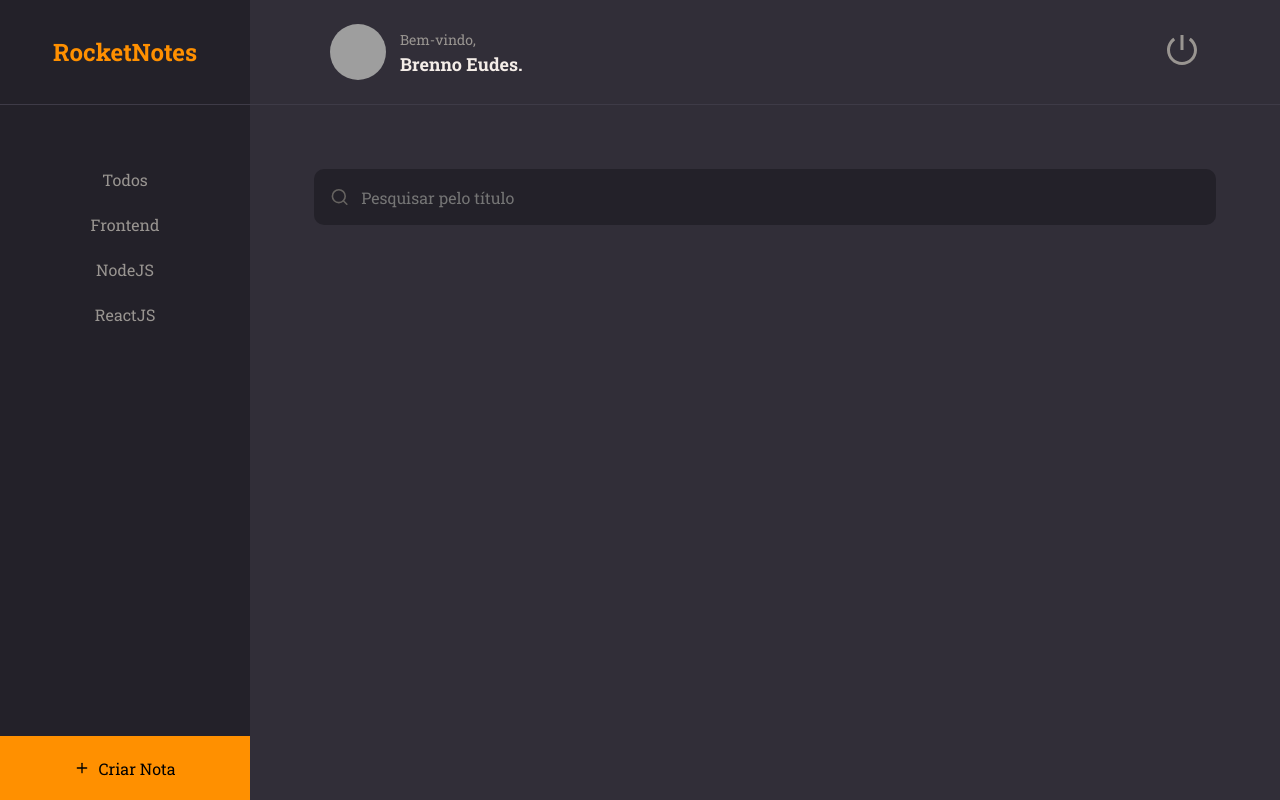
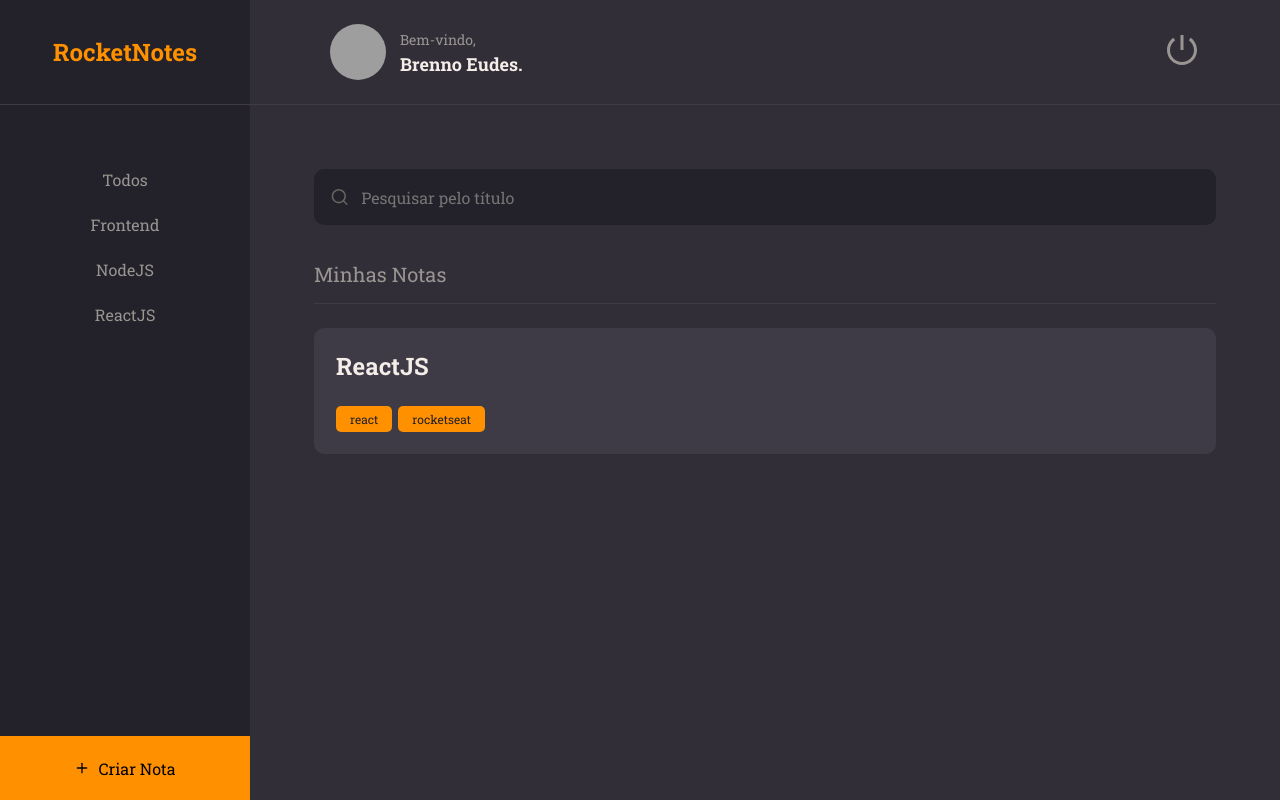
Before and after one commit to brennoEudes/rocketNotes, a React (Vite) app in the folder RocketNotes/: page / in a window 1280 px wide. Built offline with nearby package versions, Linux system fonts and the light colour scheme; grey boxes are pictures that could not be loaded.

Commit message:
Note Component, Tag ...rest, homepage concluded

```diff
--- /dev/null
+++ b/RocketNotes/src/components/Note/index.jsx
@@ -0,0 +1,17 @@
+import { Container } from "./styles";
+import { Tag } from "../../components/Tag";
+
+export function Note({ data, ...rest }) {
+  return (
+    <Container {...rest}>
+      <h1>{data.title}</h1>
+      {data.tags && (
+        <footer>
+          {data.tags.map((tag) => (
+            <Tag key={tag.id} title={tag.name} />
+          ))}
+        </footer>
+      )}
+    </Container>
+  );
+}
--- /dev/null
+++ b/RocketNotes/src/components/Note/styles.js
@@ -0,0 +1,26 @@
+import styled from "styled-components";
+
+export const Container = styled.button`
+  width: 100%;
+  background-color: ${({ theme }) => theme.COLORS.BACKGROUND_700};
+
+  border: none;
+  border-radius: 10px;
+  padding: 22px;
+  margin-bottom: 16px;
+
+  > h1 {
+    flex: 1;
+    text-align: left;
+
+    font-weight: 700;
+    font-size: 24px;
+    color: ${({ theme }) => theme.COLORS.WHITE};
+  }
+
+  > footer {
+    width: 100%;
+    display: flex;
+    margin-top: 24px;
+  }
+`;
--- a/RocketNotes/src/components/Tag/index.jsx
+++ b/RocketNotes/src/components/Tag/index.jsx
@@ -1,5 +1,5 @@
 import { Container } from "./styles";
 
-export function Tag({ title }) {
-  return <Container>{title}</Container>;
+export function Tag({ title, ...rest }) {
+  return <Container {...rest}>{title}</Container>;
 }
--- a/RocketNotes/src/pages/Home/index.jsx
+++ b/RocketNotes/src/pages/Home/index.jsx
@@ -4,6 +4,8 @@
 import { Header } from "../../components/Header";
 import { ButtonText } from "../../components/ButtonText";
 import { Input } from "../../components/Input";
+import { Section } from "../../components/Section";
+import { Note } from "../../components/Note";
 
 export function Home() {
   return (
@@ -30,10 +32,23 @@
       </Menu>
 
       <Search>
-        <Input placeholder="Pesquisar pelo título" icon={FiSearch} /> {/* inserindo a lupa */}
+        <Input placeholder="Pesquisar pelo título" icon={FiSearch} />{" "}
+        {/* inserindo a lupa */}
       </Search>
 
-      <Content></Content>
+      <Content>
+        <Section title="Minhas Notas">
+          <Note
+            data={{
+              title: "ReactJS",
+              tags: [
+                { id: "1", name: "react" },
+                { id: "2", name: "rocketseat" },
+              ],
+            }}
+          />
+        </Section>
+      </Content>
 
       <NewNote>
         <FiPlus />
--- a/RocketNotes/src/pages/Home/styles.js
+++ b/RocketNotes/src/pages/Home/styles.js
@@ -52,6 +52,10 @@
 `;
 export const Content = styled.div`
   grid-area: content;
+  padding: 0 64px;
+
+  overflow-y: auto; // barra de scroll "auto" = automático somente quando houver necessidade!
+
 `;
 export const NewNote = styled.button`
   grid-area: newnote;
```
